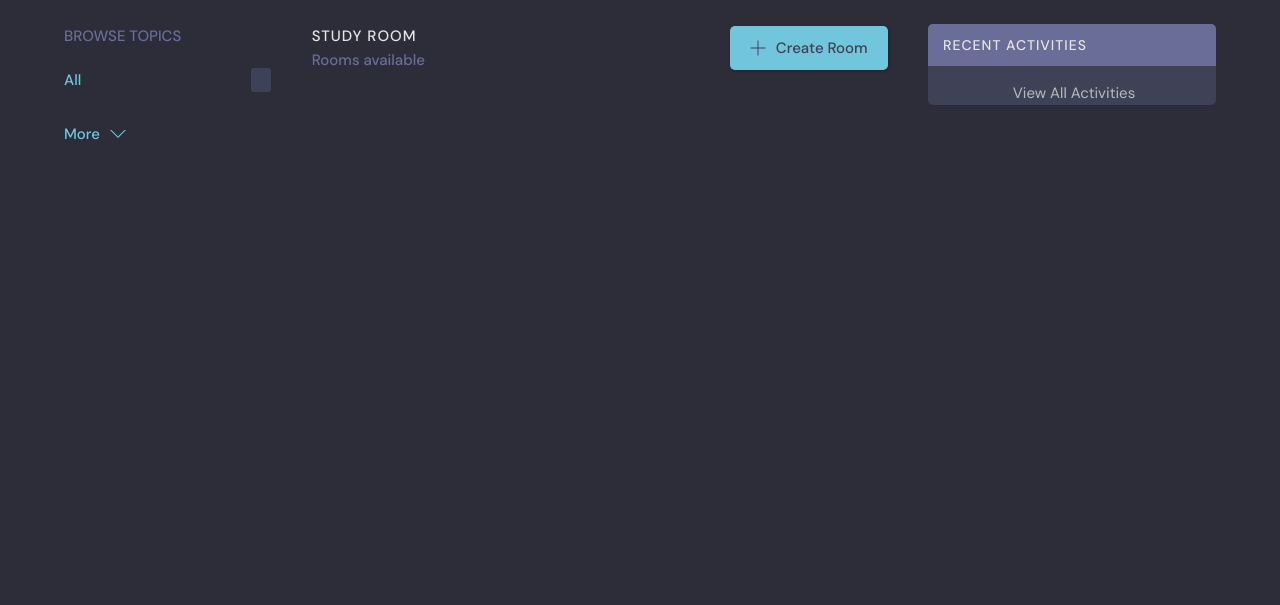
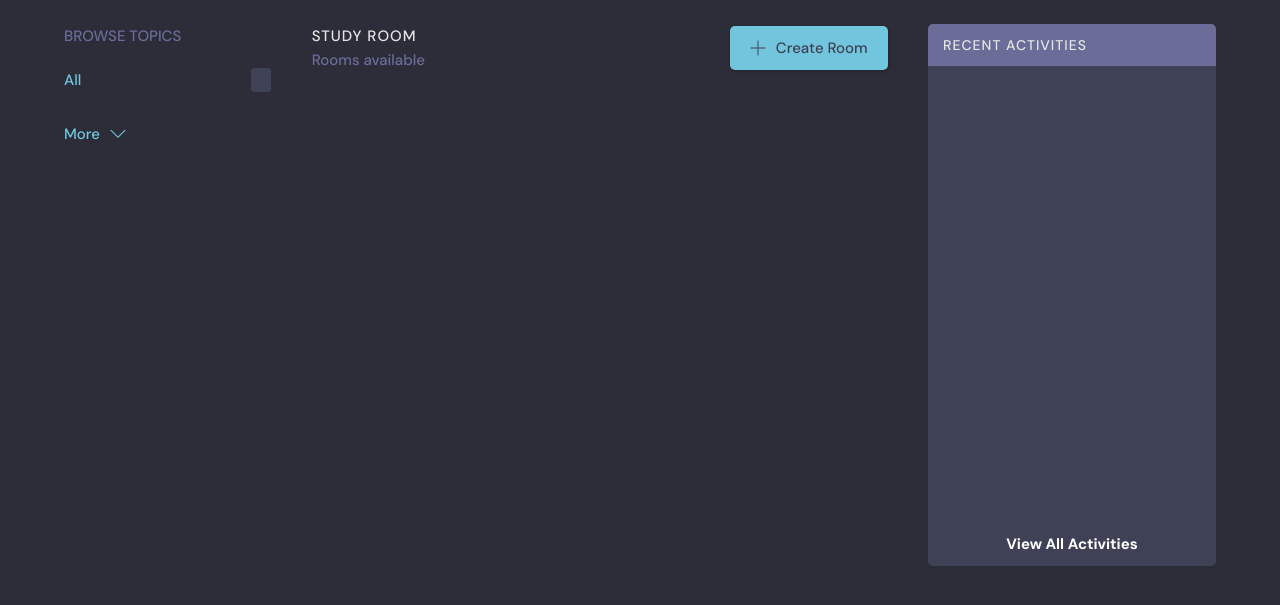
Before and after one commit to anubrr21/Studybud, a Django app: template base/templates/base/home.html in a window 1280 px wide. Shown: the part 76-681 px from the top of the page. Run offline with Django 5.2, Linux system fonts and the light colour scheme; the template is opened without the code that fills it, so the values that code supplies are empty.

Commit message:
Fixed activity

```diff
--- a/base/templates/base/activity_component.html
+++ b/base/templates/base/activity_component.html
@@ -4,8 +4,10 @@
     <h2>Recent Activities</h2>
   </div>
 
-  <div style="max-height:500px; overflow-y:auto; padding-right:5px;">
+  <div style="display:flex; flex-direction:column; height:500px;">
 
+    <!-- Scrollable Messages -->
+    <div style="flex:1; overflow-y:auto; padding-right:5px;">
       {% for message in room_messages %}
       <div class="activities__box">
         <div class="activities__boxHeader roomListRoom__header">
@@ -34,13 +36,16 @@
         </div>
       </div>
       {% endfor %}
-
     </div>
 
-  <div style="text-align:center; margin-top:15px;">
-    <a href="{% url 'activity' %}" style="color:white; font-weight:600;"></a>
+    <!-- Fixed Bottom Button -->
+    <div style="text-align:center; padding:10px 0;">
+      <a href="{% url 'activity' %}"
+         style="color:white; font-weight:600; text-decoration:none;">
         View All Activities
       </a>
     </div>
 
   </div>
+
+</div>
```
Lines whose indentation alone changed are shown as unchanged.
